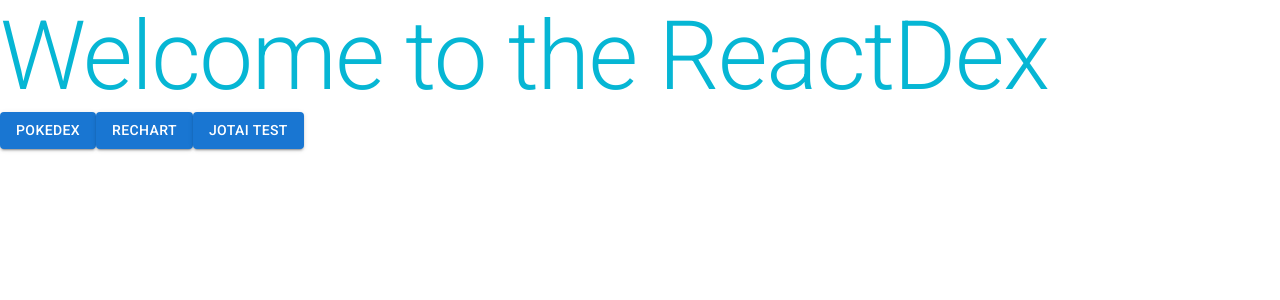
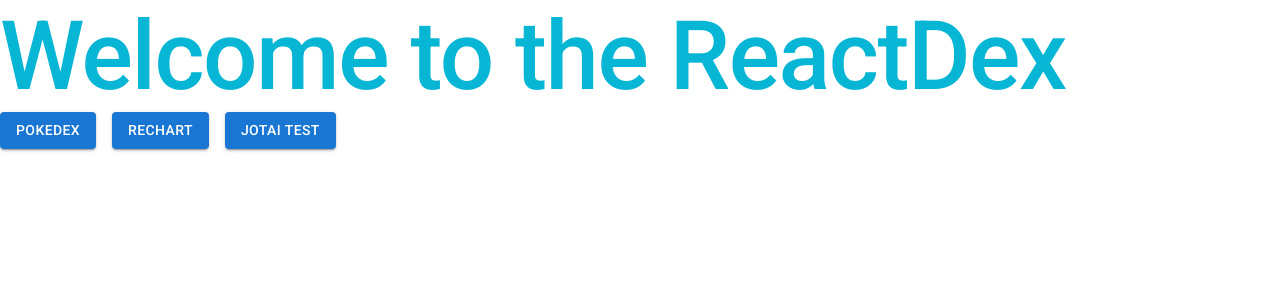
Before and after one commit to alexander-grube/ReactDex, a React (Vite) app: page / in a window 1280 px wide. Shown: the top 300 px of the page. Built offline with nearby package versions, Linux system fonts and the light colour scheme; what @visx/mock-data, @visx/tooltip would draw is missing.

Commit message:
update dep

```diff
--- a/src/App.tsx
+++ b/src/App.tsx
@@ -5,9 +5,10 @@
 function App() {
   return (
     <>
-      <Typography variant="h1" className="text-cyan-500">
+      <Typography variant="h1" className="text-cyan-500 !font-medium">
         Welcome to the ReactDex
       </Typography>
+      <div className='flex space-x-4'>
         <Link to={'/pokedex'}>
           <Button variant="contained">Pokedex</Button>
         </Link>
@@ -17,6 +18,7 @@
         <Link to={'/jotai-test'}>
           <Button variant="contained">Jotai Test</Button>
         </Link>
+      </div>
     </>
   );
 }
```
Also changed, not shown: package.json (+9 -9 lines), 1 other file (tests, documents, lock files or other folders). Lines whose indentation alone changed are shown as unchanged.
